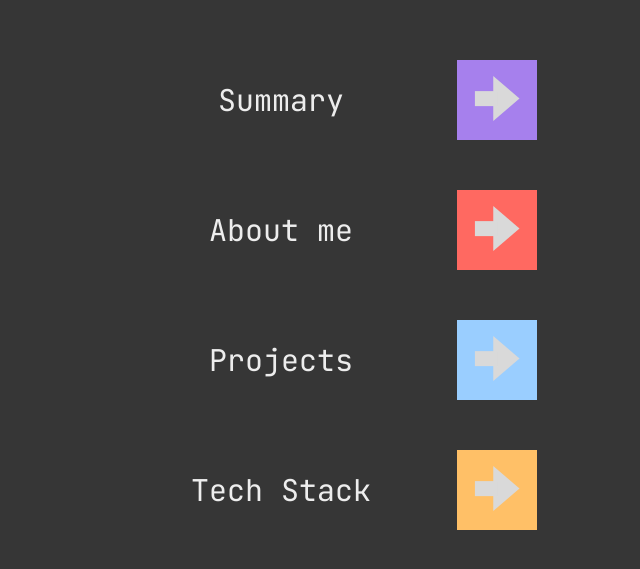
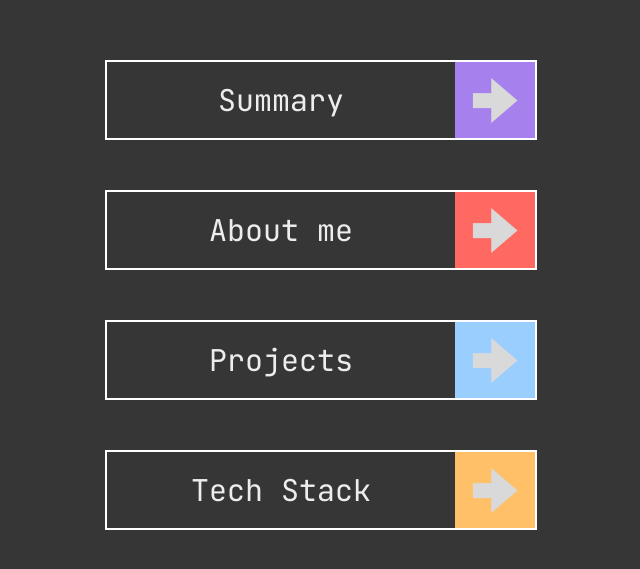
Before and after one commit to neutrou/portfolio, a Next.js app: page / in a window 1280 px wide. Shown: the part 105-674 px from the top of the page, without its empty margins (319-959 px from the left). Built offline with nearby package versions, Linux system fonts and the light colour scheme.

Commit message:
added back css rule

```diff
--- a/app/globals.css
+++ b/app/globals.css
@@ -15,6 +15,12 @@
   --color-foreground: var(--foreground);
 }
 
+@layer utilities {
+  .border-texture {
+    @apply border-2 border-white;
+  }
+}
+
 body {
   background: var(--background);
   color: var(--foreground);
```
